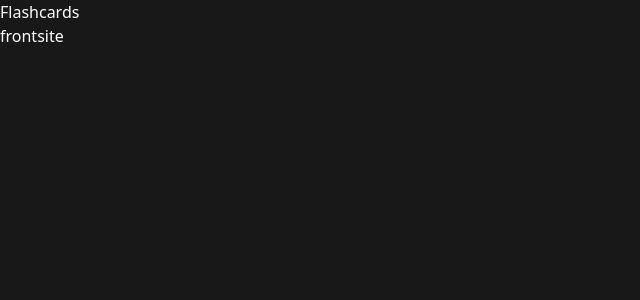
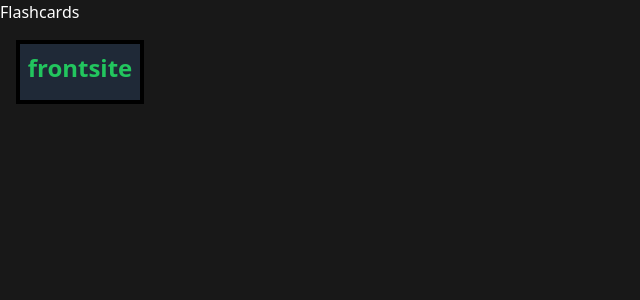
Before and after one commit to Yokosumi/sc013-cooking-power-of-flashcards, a React (Vite) app: page / in a window 1280 px wide. Shown: the top 300 px of the page, without its empty margins (0-640 px from the left). Built offline with nearby package versions, Linux system fonts and the light colour scheme.

Commit message:
chore: Refactor FlashCard component to use Card component for displaying front and back

```diff
--- a/src/components/FlashCard.tsx
+++ b/src/components/FlashCard.tsx
@@ -1,4 +1,5 @@
 import { useState, useEffect } from 'react'
+import { Card } from './Card'
 
 type FlashCardProps = {
     front: string
@@ -36,7 +37,11 @@ export const FlashCard = () => {
         <>
             {flashCards.map((card, index) => (
                 <div key={index} onClick={() => toggleFlashCard(index)}>
-                    {!card.isFlipped ? <p>{card.front}</p> : <p>{card.back}</p>}
+                    {!card.isFlipped ? (
+                        <Card display={flashCard.front} />
+                    ) : (
+                        <Card display={flashCard.back} />
+                    )}
                 </div>
             ))}
         </>
```
